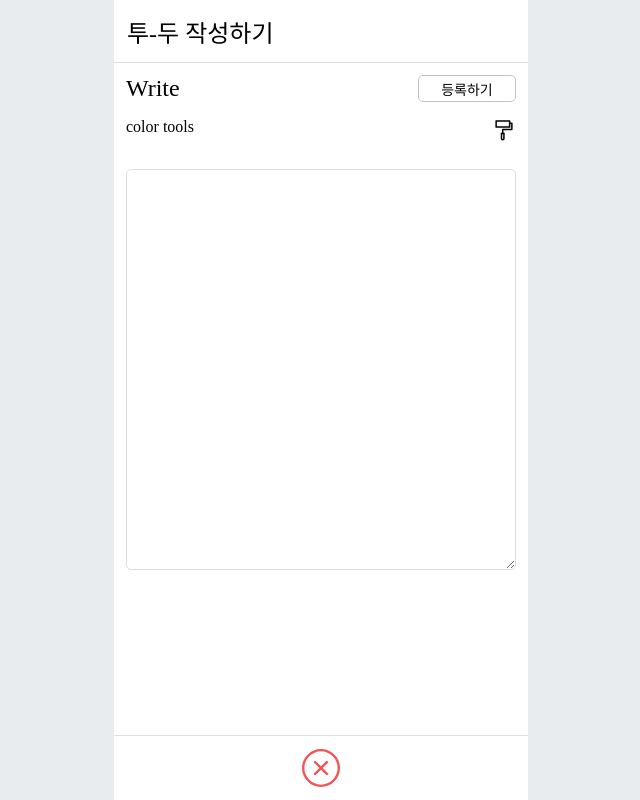
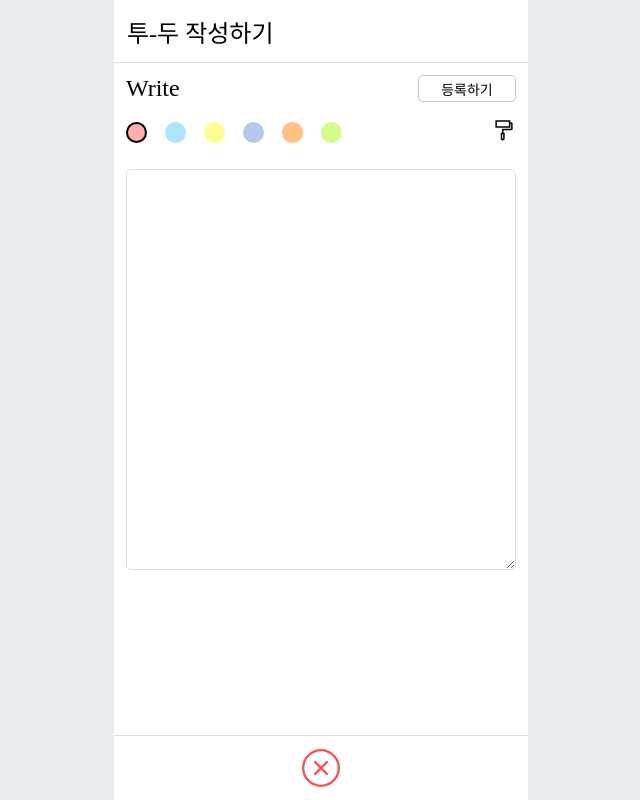
Before and after one commit to HeeyeonJeong/typescript-todo, a React (Create React App) app: page / in a window 1280 px wide. Both pictures are taken after a click on the icon 640 px from the left and 768 px from the top of the page. Shown: the whole page, without its empty margins (319-959 px from the left). Built offline with nearby package versions, Linux system fonts and the light colour scheme.

Commit message:
Feat: ColorButton component

```diff
--- /dev/null
+++ b/src/components/ColorButton.tsx
@@ -0,0 +1,55 @@
+import React from "react";
+import styled from "styled-components";
+import colorCategory from "../options/colorCategory";
+
+interface ColorButtonProps {
+  selectColor: string;
+  setSelectColor: (value: string) => void;
+}
+
+const Label = styled.label`
+  display: inline-block;
+  width: 21px;
+  height: 21px;
+  margin-right: 18px;
+  cursor: pointer;
+  border-radius: 50%;
+  background: ${(props) => props.color};
+  box-sizing: border-box;
+`;
+
+const ColorButtonBlock = styled.div`
+  display: flex;
+  align-items: center;
+  justify-content: center;
+
+  input {
+    display: none;
+  }
+
+  input:checked + ${Label} {
+    border: 2px solid black;
+  }
+`;
+
+function ColorButton({ selectColor, setSelectColor }: ColorButtonProps) {
+  return (
+    <ColorButtonBlock>
+      {colorCategory.map((color) => (
+        <div key={color.label}>
+          <input
+            id={color.label}
+            type="radio"
+            name="color-selector"
+            value={color.label}
+            onChange={(e) => setSelectColor(e.target.value)}
+            checked={color.label === selectColor}
+          />
+          <Label htmlFor={color.label} color={color.color} />
+        </div>
+      ))}
+    </ColorButtonBlock>
+  );
+}
+
+export default ColorButton;
--- a/src/components/TodoModal.tsx
+++ b/src/components/TodoModal.tsx
@@ -1,25 +1,37 @@
-import React from "react";
-import styled, { css } from "styled-components";
+import React, { useState } from "react";
+import styled, { css, keyframes } from "styled-components";
 import * as AiIcons from "react-icons/ai";
 import TodoHead from "./TodoHead";
+import ColorButton from "./ColorButton";
+import colorCategory from "../options/colorCategory";
 
 interface TodoModalProps {
   visible: boolean;
 }
 
+const fadeIn = keyframes`
+  from {
+    opacity: 0
+  }
+  to {
+    opacity: 1
+  }
+`;
+
 const TodoModalBlock = styled.div<TodoModalProps>`
-  display: none;
+  ${(props) =>
+    props.visible &&
+    css`
       position: absolute;
       top: 0;
       width: 414px;
       height: 100%;
       background-color: #ffffff;
+    `};
 
-  ${(props) =>
-    props.visible &&
-    css`
-      display: block;
-    `};
+  animation-duration: 0.13s;
+  animation-timing-function: ease-out;
+  animation-name: ${fadeIn};
 
   .modal-contents {
     padding: 12px;
@@ -60,8 +72,14 @@ const TodoModalBlock = styled.div<TodoModalProps>`
 `;
 
 function TodoModal({ visible }: TodoModalProps) {
+  const [selectColor, setSelectColor] = useState(colorCategory[0].label);
+
+  console.log(selectColor);
+
   return (
-    <TodoModalBlock visible={visible}>
+    <>
+      {visible && (
+        <TodoModalBlock visible>
           <TodoHead templateTitle={"투-두 작성하기"} />
           <form className="modal-contents">
             <div className="modal-title-box">
@@ -69,12 +87,17 @@ function TodoModal({ visible }: TodoModalProps) {
               <button type="submit">등록하기</button>
             </div>
             <div className="modal-colors-box">
-          <div>color tools</div>
+              <ColorButton
+                selectColor={selectColor}
+                setSelectColor={setSelectColor}
+              />
               <AiIcons.AiOutlineFormatPainter size={24} />
             </div>
             <textarea rows={25}></textarea>
           </form>
         </TodoModalBlock>
+      )}
+    </>
   );
 }
 
```
Lines whose indentation alone changed are shown as unchanged.
